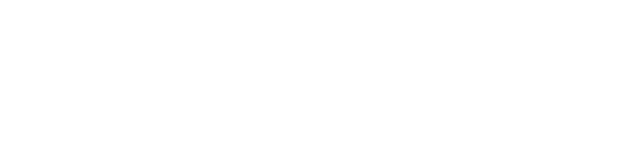
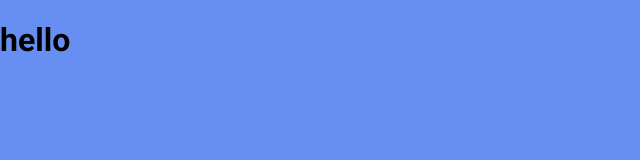
Before and after one commit to AnayTrembach/live_streaming, a website: page index.html in a window 1280 px wide. Shown: the whole page, without its empty margins (0-640 px from the left). Drawn offline with nearby package versions, Linux system fonts and the light colour scheme; files that its build step writes are made by us from their sources.

Commit message:
initial setup

```diff
--- a/index.html
+++ b/index.html
@@ -6,9 +6,11 @@
   <link rel="preconnect" href="https://fonts.googleapis.com">
   <link rel="preconnect" href="https://fonts.gstatic.com" crossorigin>
   <link href="https://fonts.googleapis.com/css2?family=Roboto:wght@100..900&display=swap" rel="stylesheet">
+  <link rel="icon" href="assets/favicon.png" type="image/png">
+  <link rel="stylesheet" href="dist/index.css">
   <title>Live Streaming</title>
 </head>
 <body>
-
+  <h1>hello</h1>
 </body>
 </html>
--- /dev/null
+++ b/styles/_basic.scss
@@ -0,0 +1,7 @@
+* {
+  box-sizing: border-box;
+}
+body {
+  font-family: Roboto;
+  margin: 0;
+}
--- /dev/null
+++ b/styles/_importer.scss
@@ -0,0 +1 @@
+@forward 'basic';
--- /dev/null
+++ b/styles/_variables.scss
@@ -0,0 +1 @@
+$blue_color:#678FF2;
--- a/styles/index.scss
+++ b/styles/index.scss
@@ -0,0 +1,6 @@
+@use 'variables' as v;
+@use 'importer';
+
+body {
+  background-color: v.$blue_color;
+}
```
Also changed, not shown: package.json (added, +24 -0 lines), assets/favicon.png (added), assets/img/cactus.webp (added), assets/img/camera.webp (added), assets/img/concert.webp (added), assets/img/monitor.webp (added), assets/img/phone.webp (added), assets/img/team.webp (added), assets/sprites.svg (added), 2 other files.
